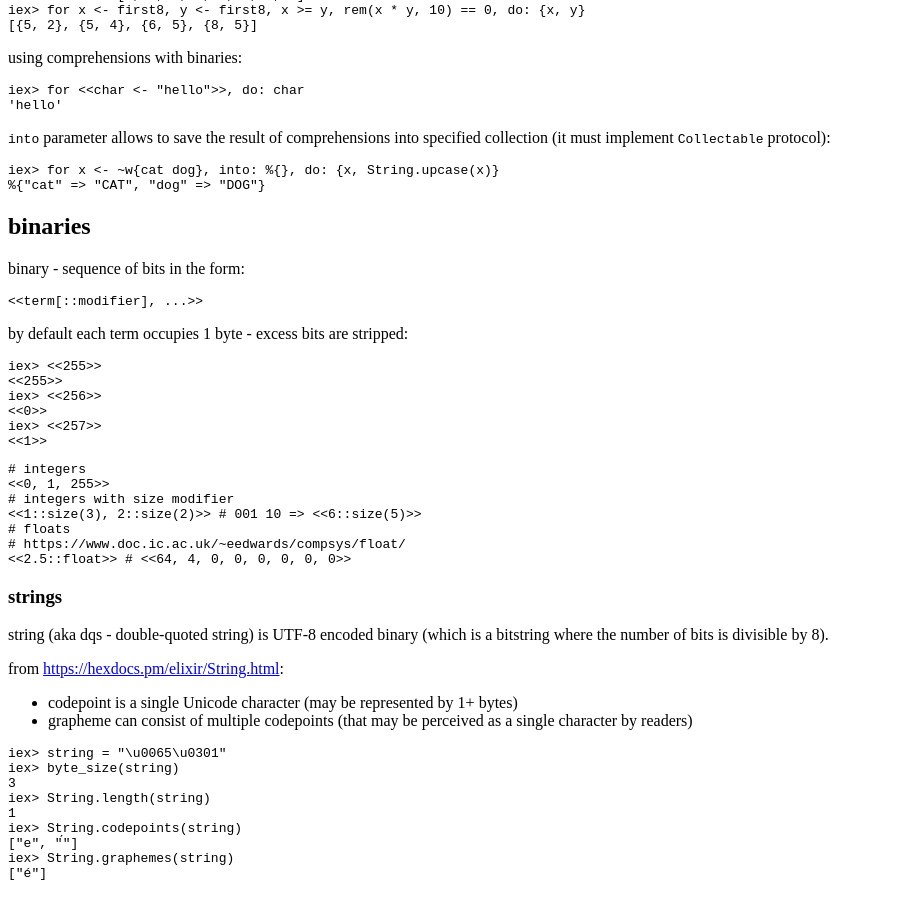
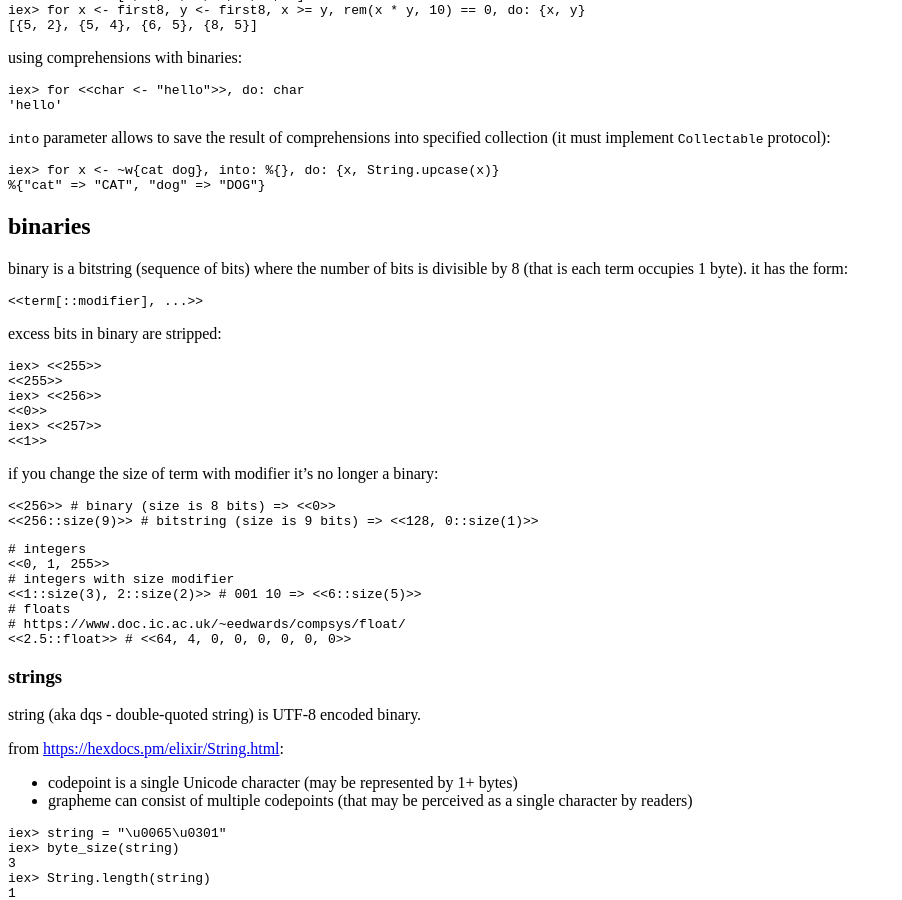
Before and after one commit to tap349/tap349.github.io, a Jekyll site: the page built from _posts/2016-12-31-elixir-notes.md, in a window 1280 px wide and 900 px high, scrolled down 12351 px. Shown: the whole window, without its empty margins (0-902 px from the left). Built offline with Jekyll 4.4.1, drawn with Linux system fonts in a browser that asks for light colours.

Commit message:
update 2017-03-06_12:49:21

````diff
--- a/_posts/2016-12-31-elixir-notes.md
+++ b/_posts/2016-12-31-elixir-notes.md
@@ -858,13 +858,14 @@ iex> for x <- ~w{cat dog}, into: %{}, do: {x, String.upcase(x)}
 
 ## binaries
 
-binary - sequence of bits in the form:
+binary is a bitstring (sequence of bits) where the number of bits is divisible
+by 8 (that is each term occupies 1 byte). it has the form:
 
 ```
 <<term[::modifier], ...>>
 ```
 
-by default each term occupies 1 byte - excess bits are stripped:
+excess bits in binary are stripped:
 
 ```sh
 iex> <<255>>
@@ -873,6 +874,13 @@ iex> <<256>>
 <<0>>
 iex> <<257>>
 <<1>>
+```
+
+if you change the size of term with modifier it's no longer a binary:
+
+```elixir
+<<256>> # binary (size is 8 bits) => <<0>>
+<<256::size(9)>> # bitstring (size is 9 bits) => <<128, 0::size(1)>>
 ```
 
 ```elixir
@@ -887,8 +895,7 @@ iex> <<257>>
 
 ### strings
 
-string (aka dqs - double-quoted string) is UTF-8 encoded binary
-(which is a bitstring where the number of bits is divisible by 8).
+string (aka dqs - double-quoted string) is UTF-8 encoded binary.
 
 from <https://hexdocs.pm/elixir/String.html>:
 
````
